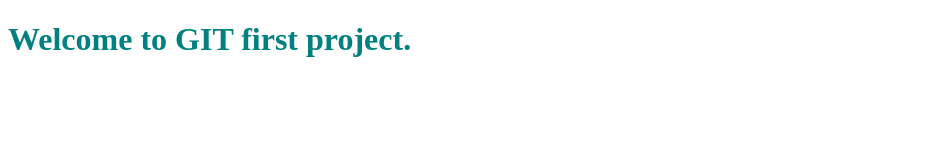
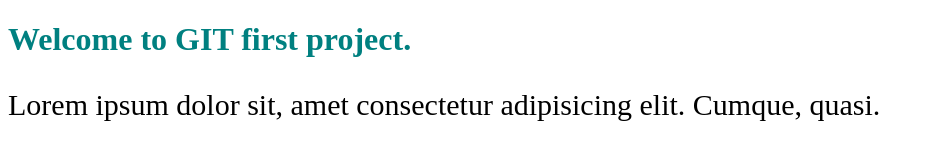
Before and after one commit to anumtaasnain/anumtashaikh_repo, a plain HTML site: page index.html in a window 1280 px wide. Shown: the whole page, without its empty margins (0-933 px from the left). Drawn offline with Linux system fonts and the light colour scheme.

Commit message:
added paragragh

```diff
--- a/index.html
+++ b/index.html
@@ -8,5 +8,6 @@
 </head>
 <body>
     <h1>Welcome to GIT first project.</h1>
+    <p>Lorem ipsum dolor sit, amet consectetur adipisicing elit. Cumque, quasi.</p>
 </body>
 </html>
--- a/style.css
+++ b/style.css
@@ -1,3 +1,6 @@
 h1{
     color: teal;
 }
+p{
+    font-size: 30px;
+}
```
